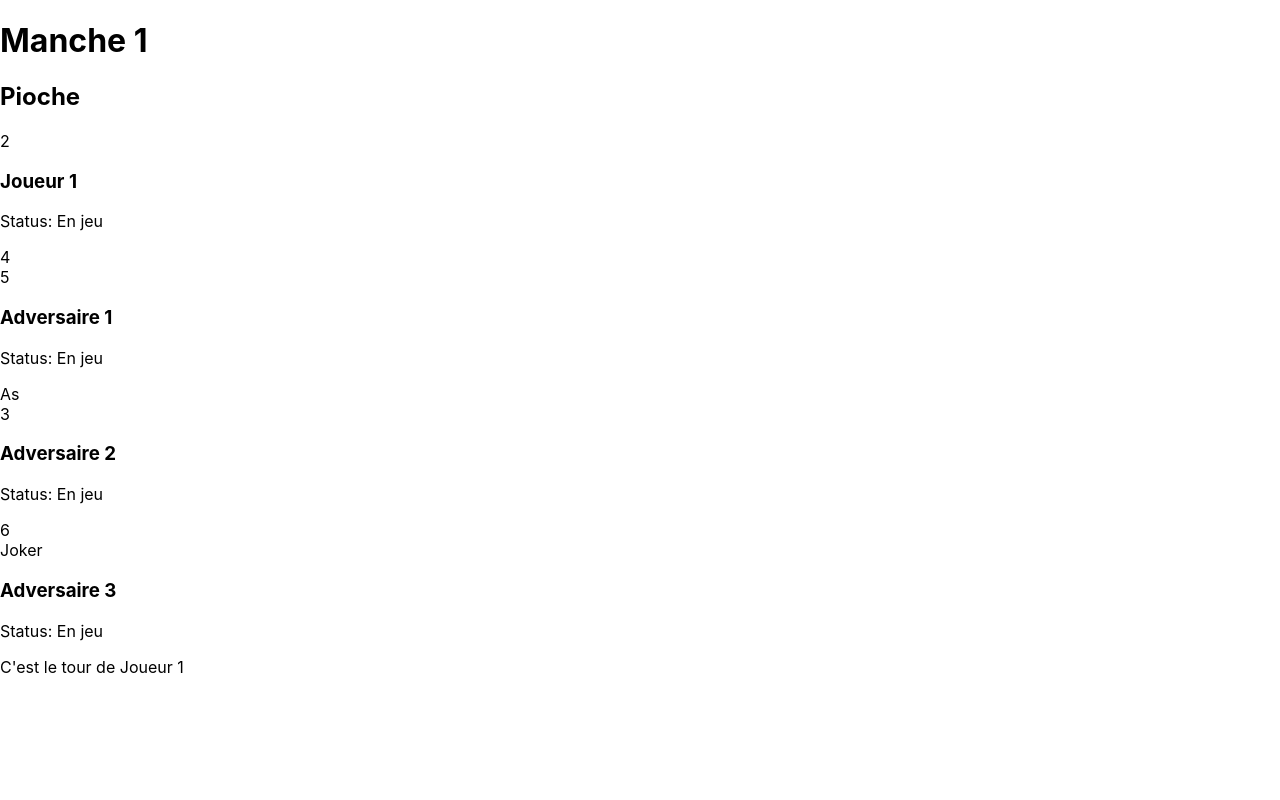
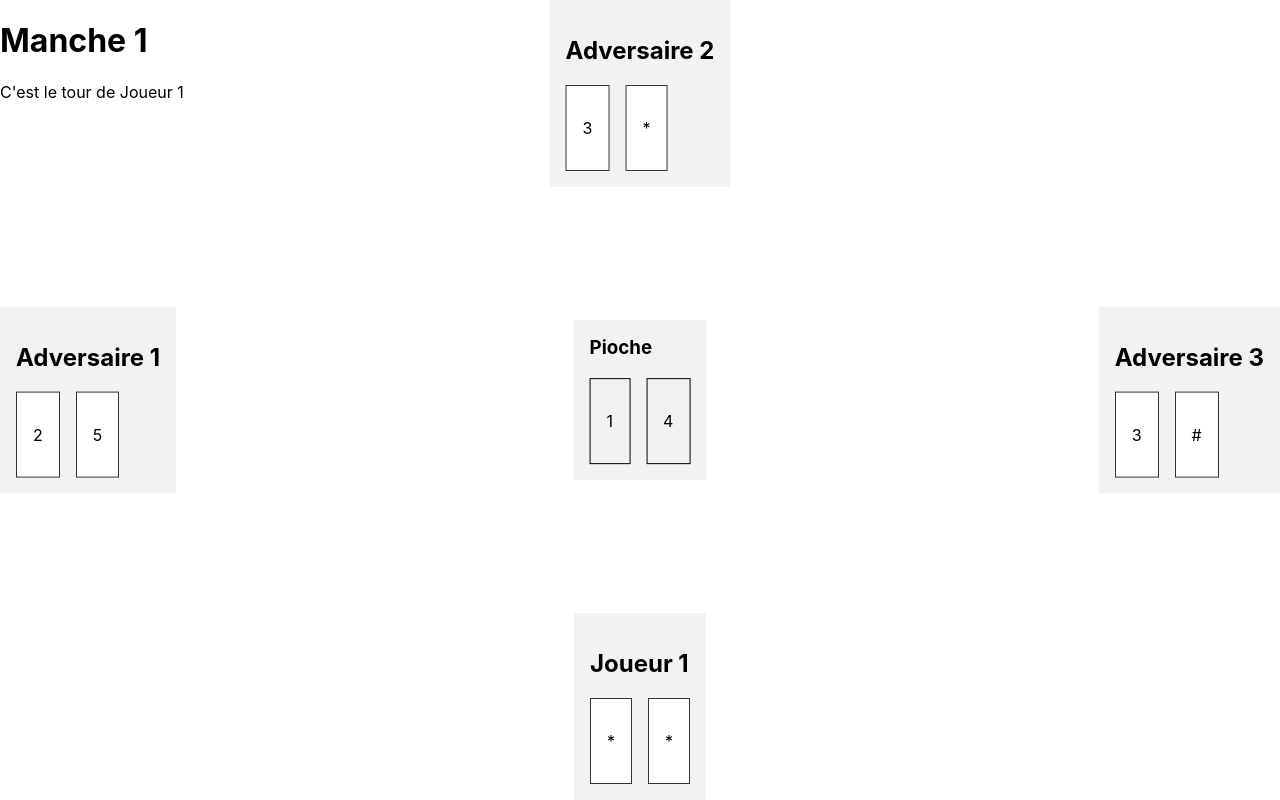
Before and after one commit to julienLeMee/sabacc, a React (Create React App) app: page / in a window 1280 px wide. Built offline with nearby package versions, Linux system fonts and the light colour scheme.

Commit message:
ajout de la pioche et echange de carte

```diff
--- a/src/App.css
+++ b/src/App.css
@@ -1,38 +1,58 @@
-.App {
-  text-align: center;
+.pioche,
+.player {
+    background-color: rgba(0, 0, 0, 0.05);
+    padding: 1rem;
+}
+.pioche h3,
+.player h3 {
+    margin-top: 0;
 }
 
-.App-logo {
-  height: 40vmin;
-  pointer-events: none;
+.pioche {
+    width: fit-content;
+    position: absolute;
+    top: 50%;
+    left: 50%;
+    transform: translate(-50%,-50%);
 }
 
-@media (prefers-reduced-motion: no-preference) {
-  .App-logo {
-    animation: App-logo-spin infinite 20s linear;
-  }
+.player.player-1 {
+    width: fit-content;
+    position: absolute;
+    bottom: 0;
+    left: 50%;
+    transform: translateX(-50%);
+}
+.player.player-2 {
+    width: fit-content;
+    position: absolute;
+    top: 50%;
+    left: 0;
+    transform: translateY(-50%);
+}
+.player.player-3 {
+    width: fit-content;
+    position: absolute;
+    top: 0;
+    left: 50%;
+    transform: translateX(-50%);
+}
+.player.player-4 {
+    width: fit-content;
+    position: absolute;
+    top: 50%;
+    right: 0;
+    transform: translateY(-50%);
 }
 
-.App-header {
-  background-color: #282c34;
-  min-height: 100vh;
-  display: flex;
-  flex-direction: column;
-  align-items: center;
-  justify-content: center;
-  font-size: calc(10px + 2vmin);
-  color: white;
+.cards,
+.pioche-cards {
+    display: flex;
+    align-items: center;
+    gap: 1rem;
 }
-
-.App-link {
-  color: #61dafb;
+.card,
+.pioche-card {
+    padding: 1rem;
+    border: 1px solid #333;
 }
-
-@keyframes App-logo-spin {
-  from {
-    transform: rotate(0deg);
-  }
-  to {
-    transform: rotate(360deg);
-  }
-}
--- a/src/components/Game.jsx
+++ b/src/components/Game.jsx
@@ -1,94 +1,105 @@
-import React, { useState } from 'react';
+import React, { useState, useEffect } from 'react';
 import Player from './Player';
 
 const Game = () => {
-  const allCards = [
-    { id: 1, name: 'As' },
+  const baseCards = [
+    { id: 1, name: '1' },
     { id: 2, name: '2' },
     { id: 3, name: '3' },
     { id: 4, name: '4' },
     { id: 5, name: '5' },
     { id: 6, name: '6' },
-    { id: 7, name: 'Joker' }
+    { id: 7, name: '*' },
+    { id: 8, name: '#' }
   ];
 
+  // Duplicating each card 3 times
+  const allCards = baseCards.flatMap(card => [
+    { ...card, uniqueId: card.id + '-1' },
+    { ...card, uniqueId: card.id + '-2' },
+    { ...card, uniqueId: card.id + '-3' }
+  ]);
+
   // Fonction pour mélanger les cartes
-  const shuffleCards = (cards) => {
-    return [...cards].sort(() => 0.5 - Math.random());
-  };
+  const shuffleCards = (cards) => [...cards].sort(() => 0.5 - Math.random());
 
-  // Mélanger les cartes au début
   const [deck, setDeck] = useState(shuffleCards(allCards));
   const [round, setRound] = useState(1);
-  const [currentPlayer, setCurrentPlayer] = useState(0); // Joueur actuel qui doit jouer
-  const [selectedCard, setSelectedCard] = useState(null); // Carte sélectionnée pour le remplacement
-  const [piocheCard, setPiocheCard] = useState(deck[0]); // Carte visible de la pioche
+  const [currentPlayer, setCurrentPlayer] = useState(0);
+  const [selectedCard, setSelectedCard] = useState(null);
+  const [piocheCards, setPiocheCards] = useState([]);
+  const [deckRemaining, setDeckRemaining] = useState([]);
+  const [players, setPlayers] = useState([]);
 
-  const [players, setPlayers] = useState([
-    {
-      id: 1,
-      name: 'Joueur 1',
-      isEliminated: false,
-      cards: deck.slice(1, 3) // Distribuer 2 cartes au début
-    },
-    {
-      id: 2,
-      name: 'Adversaire 1',
-      isEliminated: false,
-      cards: deck.slice(3, 5)
-    },
-    {
-      id: 3,
-      name: 'Adversaire 2',
-      isEliminated: false,
-      cards: deck.slice(5, 7)
-    },
-    {
-      id: 4,
-      name: 'Adversaire 3',
-      isEliminated: false,
-      cards: deck.slice(7, 9)
-    }
-  ]);
+  useEffect(() => {
+    // Initial setup after the first render
+    const initialDeck = shuffleCards(allCards);
+    setDeck(initialDeck);
 
-  // Fonction pour choisir une carte à remplacer
-  const chooseCardToReplace = (card, playerId) => {
-    if (playerId === players[currentPlayer].id) {
-      setSelectedCard(card); // Sélectionner la carte à remplacer
-    }
-  };
+    // Pioche et deck restants
+    const initialPioche = initialDeck.slice(0, 2);
+    const remainingDeck = initialDeck.slice(2);
 
-  // Fonction pour piocher et remplacer une carte
-  const drawAndReplaceCard = () => {
+    setPiocheCards(initialPioche);
+    setDeckRemaining(remainingDeck);
+
+    // Distribuer 2 cartes à chaque joueur
+    const initialPlayers = [
+      { id: 1, name: 'Joueur 1', isEliminated: false, cards: remainingDeck.slice(0, 2) },
+      { id: 2, name: 'Adversaire 1', isEliminated: false, cards: remainingDeck.slice(2, 4) },
+      { id: 3, name: 'Adversaire 2', isEliminated: false, cards: remainingDeck.slice(4, 6) },
+      { id: 4, name: 'Adversaire 3', isEliminated: false, cards: remainingDeck.slice(6, 8) }
+    ];
+
+    setPlayers(initialPlayers);
+    setDeckRemaining(remainingDeck.slice(8)); // Mettre à jour le deck restant après distribution
+  }, []); // Le tableau vide signifie que cet effet ne s'exécute qu'une seule fois
+
+  const drawAndReplaceCard = (index) => {
     if (!selectedCard) return;
 
-    // Mise à jour des cartes du joueur
+    // Remplacement de la carte sélectionnée par une carte de la pioche
     const newPlayers = players.map((player) => {
       if (player.id === players[currentPlayer].id) {
         const newCards = player.cards.map((card) =>
-          card.id === selectedCard.id ? piocheCard : card
+          card.uniqueId === selectedCard.uniqueId ? piocheCards[index] : card
         );
         return { ...player, cards: newCards };
       }
       return player;
     });
 
-    // Mettre à jour les joueurs et passer au joueur suivant
+    // Mise à jour des états
     setPlayers(newPlayers);
-    setSelectedCard(null); // Réinitialiser la sélection
-    setPiocheCard(deck[1]); // Mettre à jour la pioche avec une nouvelle carte
-    setDeck(deck.slice(1)); // Retirer la carte piochée du deck
-    setCurrentPlayer((currentPlayer + 1) % players.length); // Passer au joueur suivant
-    setRound(round + 1); // Incrémenter la manche
+    setSelectedCard(null); // Réinitialiser la carte sélectionnée
+
+    // Mettre à jour la pioche avec deux nouvelles cartes
+    const newPiocheCards = deckRemaining.slice(0, 2);
+    setPiocheCards(newPiocheCards);
+    setDeckRemaining(deckRemaining.slice(2));
+
+    // Passer au joueur suivant
+    setCurrentPlayer((currentPlayer + 1) % players.length);
+    setRound(round + 1);
   };
 
   return (
     <div>
       <h1>Manche {round}</h1>
+
       <div className="pioche">
-        <h2>Pioche</h2>
-        <div className="card" onClick={drawAndReplaceCard}>
-          {piocheCard.name}
+        <h3>Pioche</h3>
+        <div className="pioche-cards">
+          {piocheCards.map((card, index) => (
+            <div
+              key={card.uniqueId}
+              className="pioche-card"
+              onClick={() => drawAndReplaceCard(index)}
+              style={{ cursor: 'pointer', border: selectedCard && selectedCard.uniqueId === card.uniqueId ? '2px solid red' : '1px solid black' }}
+            >
+              <p>{card.name}</p> {/* Afficher le nom de la carte pour vérification */}
+            </div>
+          ))}
         </div>
       </div>
 
@@ -98,13 +109,14 @@ const Game = () => {
             <Player
               key={player.id}
               player={player}
-              onCardClick={(card) => chooseCardToReplace(card, player.id)}
+              onCardClick={(card) => setSelectedCard(card)} // Sélectionner une carte à remplacer
+              selectedCard={selectedCard}
             />
           )
         ))}
       </div>
 
-      <p>{`C'est le tour de ${players[currentPlayer].name}`}</p>
+      <p>{`C'est le tour de ${players[currentPlayer]?.name}`}</p>
     </div>
   );
 };
--- a/src/components/Player.jsx
+++ b/src/components/Player.jsx
@@ -1,18 +1,22 @@
 import React from 'react';
 
-const Player = ({ player, onCardClick }) => {
+const Player = ({ player, onCardClick, selectedCard }) => {
+
   return (
-    <div className="player">
-      <h3>{player.name}</h3>
-      <p>Status: {player.isEliminated ? 'Eliminé' : 'En jeu'}</p>
+    <div className={`player player-${player.id}`}>
+      <h2>{player.name}</h2>
       <div className="cards">
         {player.cards.map((card) => (
           <div
-            key={card.id}
+            key={card.uniqueId}
             className="card"
             onClick={() => onCardClick(card)}
+            style={{
+              cursor: 'pointer',
+              background: selectedCard && selectedCard.uniqueId === card.uniqueId ? 'tomato' : 'white'
+            }}
           >
-            {card.name}
+            <p>{card.name}</p> {/* Afficher le nom de la carte pour vérification */}
           </div>
         ))}
       </div>
```
